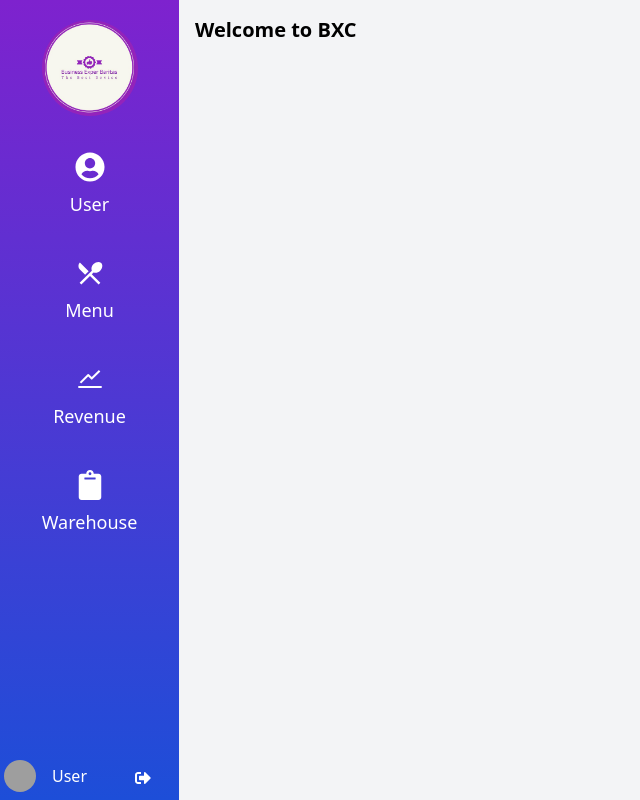
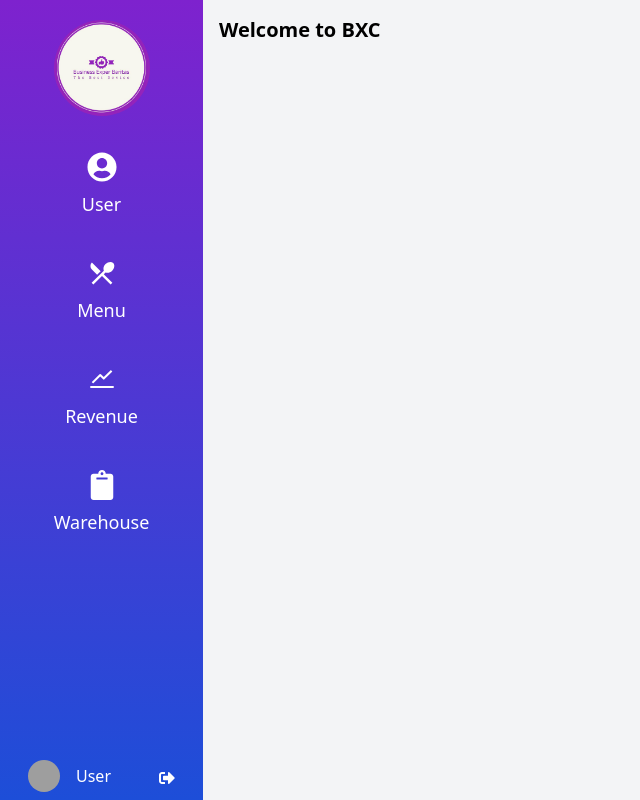
Before and after one commit to seeyala/BXC, a Next.js app: page /home in a window 1280 px wide. Shown: the whole page, without its empty margins (0-640 px from the left). Built offline with nearby package versions, Linux system fonts and the light colour scheme; grey boxes are pictures that could not be loaded.

Commit message:
chỉnh sửa thuận mắt hơn

```diff
--- a/src/components/HomeComponent.tsx
+++ b/src/components/HomeComponent.tsx
@@ -86,7 +86,7 @@
         </div>
 
         {/* Profile and Logout */}
-        <div className="p-1">
+        <div className="p-1 mt-2 ml-6">
           <div className="flex items-center justify-between w-full">
             <button
               onClick={toggleProfile}
@@ -98,8 +98,8 @@
               <Image
                 src="https://images.unsplash.com/photo-1472099645785-5658abf4ff4e"
                 alt="User"
-                width={32}
-                height={32}
+                width={50}
+                height={50}
                 className="h-8 w-8 rounded-full object-cover"
               />
               <span className="block px-4 py-2 text text-white">User</span>
```
